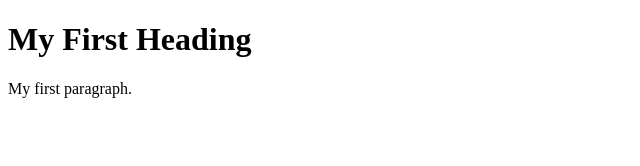
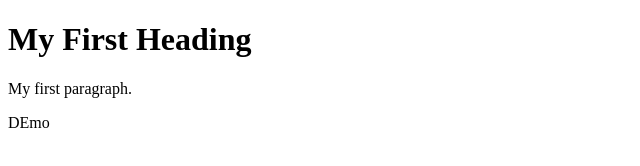
Before and after one commit to Dipali2011/DEF, a plain HTML site: page index.html in a window 1280 px wide. Shown: the full height of the page, 0-640 px from the left. Drawn offline with Linux system fonts and the light colour scheme.

Commit message:
first branch second commit

```diff
--- a/index.html
+++ b/index.html
@@ -4,6 +4,6 @@
 
 <h1>My First Heading</h1>
 <p>My first paragraph.</p>
-
+<P>DEmo</>
 </body>
 </html>
```
